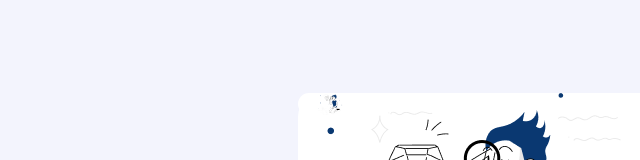
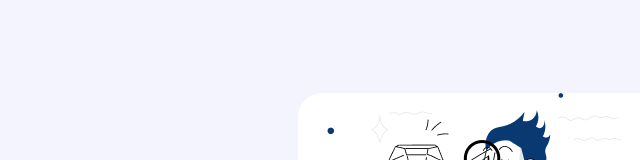
Before and after one commit to IVERTON-EMIQUISON/Decodificador-de-texto, a plain HTML site: page index.html in a window 1280 px wide. Shown: the top 160 px of the page, 592-1232 px from the left. Drawn offline with Linux system fonts and the light colour scheme.

Commit message:
index.html

```diff
--- a/index.html
+++ b/index.html
@@ -31,7 +31,6 @@
 
         <section class="mensagem__principal">
             <textarea class="mensagem"  cols="20" rows="10"></textarea>
-             <img  class="mensagem" src="assets/imagens/boneco.png" alt="Logo da Alura">
         </section>
     </main>
     <script src="script.js"></script>
```
